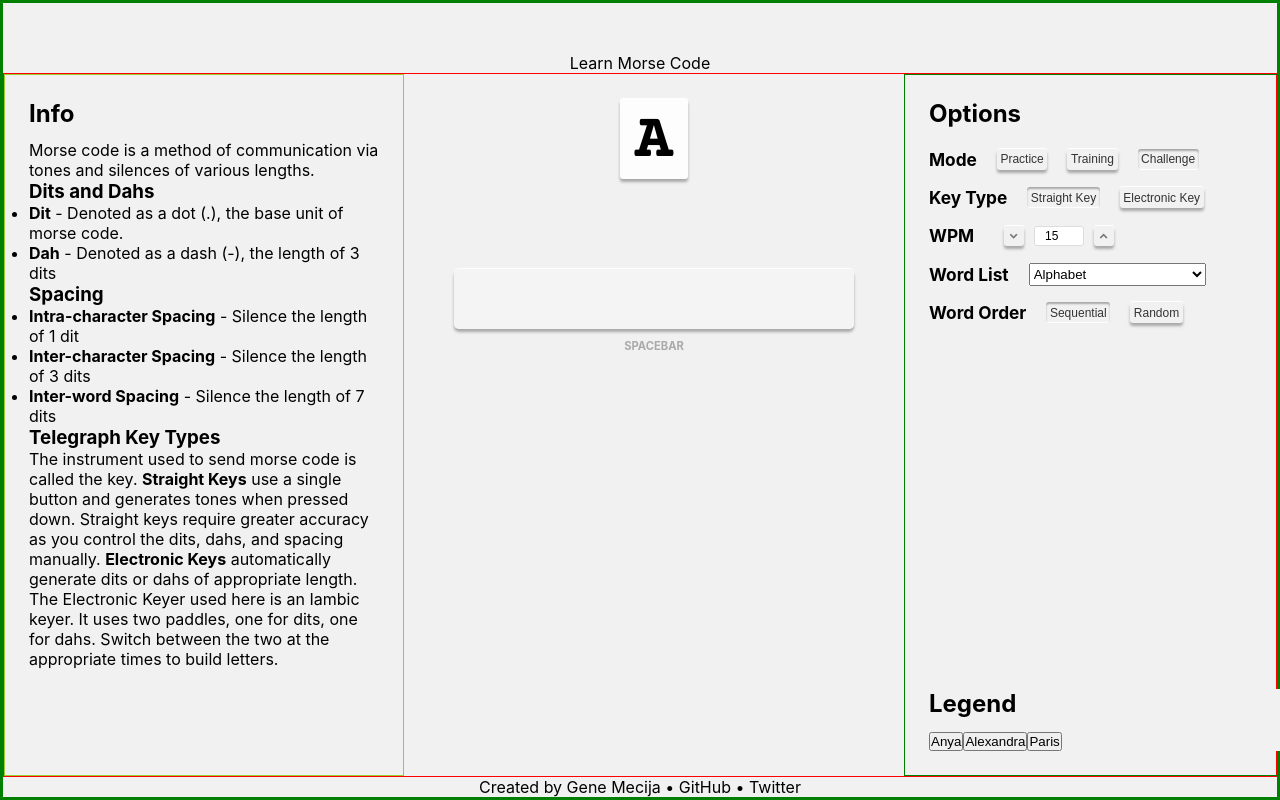
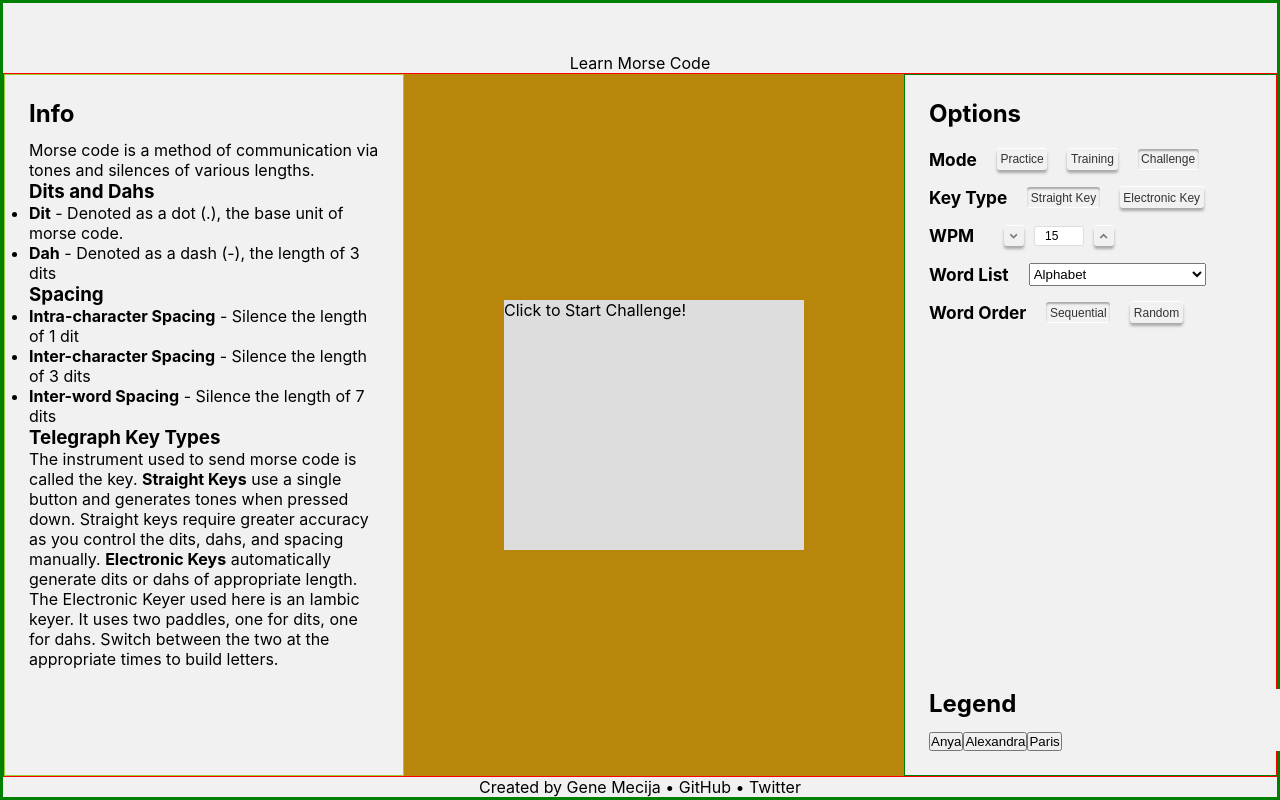
Before and after one commit to genemecija/learn-morse-code, a React (Create React App) app: page / in a window 1280 px wide. Both pictures are taken after a click on the button "Challenge". Shown: the top 800 px of the page. Built offline with nearby package versions, Linux system fonts and the light colour scheme.

Commit message:
Challenge Overlay, working on wordlist finish bug

```diff
--- a/src/App.js
+++ b/src/App.js
@@ -2,7 +2,6 @@ import React, {useContext} from 'react';
 import './css/App.css';
 
 import { GameModeContext } from "./contexts/gameModeContext"
-import { KeyTypeContext } from "./contexts/keyTypeContext"
 import { MorseBufferContextProvider } from "./contexts/morseBufferContext"
 import { WordFeederContextProvider } from './contexts/wordFeederContext';
 import { WordListPickerContextProvider } from './contexts/wordListPickerContext';
@@ -21,15 +20,14 @@ import Legend from './components/Legend';
 import WordsPerMinute from "./components/WordsPerMinute"
 import MorseButtons from './components/MorseButtons'
 import Footer from './components/Footer';
-import StraightKey from './components/StraightKey';
-import ElectronicKey from './components/ElectronicKey';
 import Info from './components/Info';
+import { GameClockContextProvider } from './contexts/gameClockContext';
+import ChallengeOverlay from './components/ChallengeOverlay';
 
 export default React.memo(function App() {
 
     console.log('App.js rendered')
 
-    const {keyType} = useContext(KeyTypeContext)
     const {gameMode} = useContext(GameModeContext)
 
     return (
@@ -43,9 +41,6 @@ export default React.memo(function App() {
                         <Info />
                     </div>
                     <div id="main-interface">
-                        {keyType === "straight" ?
-                            <StraightKey /> : <ElectronicKey />
-                        }
 
                         {gameMode === 'practice' &&
                             <PracticeMode />
@@ -62,7 +57,10 @@ export default React.memo(function App() {
                         } */}
 
                         {gameMode === 'challenge' &&
-                            <ChallengeMode />
+                            <GameClockContextProvider>
+                                <ChallengeOverlay />
+                                <ChallengeMode />
+                            </GameClockContextProvider>
                         }
 
                         <MorseButtons />
--- a/src/app-modes/ChallengeMode.js
+++ b/src/app-modes/ChallengeMode.js
@@ -1,4 +1,4 @@
-import React, {useContext, useEffect} from 'react';
+import React, {useContext, useEffect, useState} from 'react';
 import '../css/App.css';
 import morseCode from '../data/morse-reverse.json'
 import ChallengeWord from '../components/ChallengeWord'
@@ -6,16 +6,24 @@ import ChallengeBufferDisplay from '../components/ChallengeBufferDisplay';
 import { MorseBufferContext } from '../contexts/morseBufferContext';
 import { WordFeederContext } from '../contexts/wordFeederContext';
 import { WordListPickerContext } from '../contexts/wordListPickerContext';
+import GameClock from '../components/GameClock';
+import { GameClockContext } from '../contexts/gameClockContext';
+import { KeyTypeContext } from '../contexts/keyTypeContext';
+import StraightKey from '../components/StraightKey';
+import ElectronicKey from '../components/ElectronicKey';
 
 
 export default React.memo(function ChallengeMode(props) {
 
+    const {startGameClock, stopGameClock, gameClockTime, cleanup} = useContext(GameClockContext)
     const {word, getNextWord} = useContext(WordFeederContext)
+    const {morseCharBuffer, setMorseCharBuffer} = useContext(MorseBufferContext)
+    const {keyType} = useContext(KeyTypeContext)
 
+    const [challengeStarted, setChallengeStarted] = useState(false)
+    let morseArray = morseCharBuffer.split('_').filter(l => l !== '')
     let challengeWordClass = ''
 
-    const {morseCharBuffer, setMorseCharBuffer} = useContext(MorseBufferContext)
-    let morseArray = morseCharBuffer.split('_').filter(l => l !== '')
 
     let correctCharIndexes = [] // Indexes of correct letters in Challenge Word
     // let incorrectCharIndex = null
@@ -26,18 +34,21 @@ export default React.memo(function ChallengeMode(props) {
 
     if (!word) {
         console.log('FINISHED ALL WORDS!')
-        alert('Show completion time.')
+        stopGameClock()
+        cleanup()
+
+        //BREAKS HERE AFTER WORDLIST IS COMPLETED
+        alert(`Time: ${document.getElementById('gameClock').innerText}`)
         return
     }
+    if (!challengeStarted) {
+        // SHOW "CLICK HERE TO START" OVERLAY
+    }
+
+
 
     let challengeLetters = word.split('')
 
-    // console.log('word', word);
-    // console.log('morseArray', morseArray);
-    // console.log('morseArray.length', morseArray.length);
-    // if (morseArray.length === 0) {
-    //     document.getElementById('challengeWord').childNodes.forEach(node => node.classList = ('cLetter'))
-    // }
 
     // Iterate through the morse character buffer and compare with each letter of challenge word
     morseArray.forEach((item, index) => {
@@ -100,9 +111,13 @@ export default React.memo(function ChallengeMode(props) {
 
     return (
         <>
+            {keyType === "straight" ?
+                <StraightKey /> : <ElectronicKey />
+            }
+            <GameClock />
             <ChallengeWord className={challengeWordClass} word={word} />
             <ChallengeBufferDisplay morseArray={morseArray} incorrectMorseIndexes={incorrectMorseIndexes} />
-            {/* <button onClick={() => console.log(morseCharBuffer)}>morseCharBuffer</button> */}
+            <button onClick={startGameClock}>start clock</button>
         </>
     )
 });
--- /dev/null
+++ b/src/components/ChallengeOverlay.js
@@ -0,0 +1,29 @@
+import React, { useContext } from "react"
+import { GameClockContext } from "../contexts/gameClockContext"
+
+
+export default (function ChallengeOverlay() {
+
+    const {startGameClock} = useContext(GameClockContext)
+
+    function startChallenge(e) {
+        let countdown
+        let count = 3
+        document.getElementById('challengeReady').innerText = `Challenge starting in ${count}`
+        countdown = setInterval(() => {
+            count--
+            document.getElementById('challengeReady').innerText = `Challenge starting in ${count}`
+            if (count === 0) {
+                // Do this when countdown hits 0
+                clearInterval(countdown)
+                startGameClock()
+            }
+        }, 1000)
+    }
+
+    return (
+        <div id="challenge-overlay">
+            <div id="challengeReady" className="notify" onClick={startChallenge}>Click to Start Challenge!</div>
+        </div>
+    )
+})
--- a/src/components/GameClock.js
+++ b/src/components/GameClock.js
@@ -1,14 +1,35 @@
-import React, {useState} from "react"
+import React, {useState, useContext, useEffect} from "react"
+import { GameClockContext } from "../contexts/gameClockContext";
 
 function GameClock(props) {
     console.log('GameClock rendered');
-
+    // console.log('props.gameClockTime', props.gameClockTime);
     // const [clockTime, setClockTime] = useState(30)
 
     // setClockTime(props.time)
 
+    // let gameClock
+    // let clockRunning = false
+    // function startClock() {
+    //     if (!clockRunning) {
+    //         clockRunning = true
+    //         gameClock = setInterval(() => {
+    //             document.getElementById('gameClock').innerText = Number(document.getElementById('gameClock').innerText) + 1
+    //         }, 1000)
+    //     }
+    // }
+    // function stopClock() {
+    //     if (clockRunning) {
+    //         clearInterval(gameClock)
+    //         clockRunning = false
+    //     }
+    // }
+
+    const {gameClockTime} = useContext(GameClockContext)
+
+
     return (
-    <div id="gameclock">{props.time}</div>
+        <div id="gameClock">{gameClockTime}</div>
     )
 }
 
--- /dev/null
+++ b/src/contexts/gameClockContext.js
@@ -0,0 +1,64 @@
+import React, {useState, useEffect, useContext} from "react"
+import { KeyTypeContext } from "./keyTypeContext"
+const GameClockContext = React.createContext()
+
+function GameClockContextProvider(props) {
+
+    const [gameClockTime, setGameClockTime] = useState(0)
+    const [clockIsRunning, setClockIsRunning] = useState(false)
+    const {keyType} = useContext(KeyTypeContext)
+
+    let gameClock = 0
+    let intervals = []
+
+
+    function startGameClock() {
+        if (!clockIsRunning) {
+            setClockIsRunning(true)
+            intervals.push(setInterval(() => {
+                document.getElementById('gameClock').innerText = Number(document.getElementById('gameClock').innerText) + 1
+            }, 1000))
+        }
+    }
+    function stopGameClock() {
+        if (clockIsRunning) {
+            clearInterval(gameClock)
+            setClockIsRunning(false)
+        }
+    }
+
+    function cleanup() {
+        for (let i = 0; i < intervals.length; i++) {
+            clearInterval(intervals[i]);
+        }
+    }
+    // function startChallenge(event) {
+    //     console.log(event);
+    //     document.removeEventListener('keydown', startChallenge)
+    //     document.removeEventListener('mousedown', startChallenge)
+    //     startGameClock()
+    // }
+
+    useEffect(() => {
+        console.log('KEYTYPE CHANGE');
+
+        return function () {
+            cleanup()
+        }
+    }, [keyType])
+
+
+    return (
+        <GameClockContext.Provider value={{
+            gameClockTime: gameClockTime,
+            setGameClockTime: setGameClockTime,
+            startGameClock: startGameClock,
+            stopGameClock: stopGameClock,
+            cleanup: cleanup
+            }}>
+            {props.children}
+        </GameClockContext.Provider>
+    )
+}
+
+export {GameClockContextProvider, GameClockContext}
--- a/src/css/App.css
+++ b/src/css/App.css
@@ -110,6 +110,7 @@ header {
   height: 100%;
   min-width: 500px;
   width: 500px;
+  position: relative;
 }
 
 h2 {
@@ -410,6 +411,36 @@ i[class*="ri-"] {
       justify-content: space-around;
 }
 
+#challenge-overlay {
+  position: absolute;
+  display: inline-block;
+  top: 0;
+  left: 0;
+  width: 100%;
+  height: 100%;
+  z-index: 100;
+  background-color: darkgoldenrod;
+  display: -webkit-box;
+  display: -ms-flexbox;
+  display: flex;
+  -webkit-box-pack: center;
+      -ms-flex-pack: center;
+          justify-content: center;
+  -webkit-box-align: center;
+      -ms-flex-align: center;
+          align-items: center;
+}
+
+#challenge-overlay:hover {
+  background-color: transparent;
+}
+
+#challenge-overlay .notify {
+  width: 300px;
+  height: 250px;
+  background: #DDD;
+}
+
 #challengeWord {
   display: -webkit-box;
   display: -ms-flexbox;
@@ -438,8 +469,8 @@ i[class*="ri-"] {
   font-weight: bold;
   background: #fdfdfd;
   text-transform: uppercase;
-  -webkit-transition: all 300ms ease-in-out;
-  transition: all 300ms ease-in-out;
+  -webkit-transition: all 100ms ease-in-out;
+  transition: all 100ms ease-in-out;
 }
 
 #challengeWord .cLetter {
@@ -455,15 +486,17 @@ i[class*="ri-"] {
   display: inline-block;
   padding-top: 10px;
   background: transparent;
+  -webkit-transition: background 100ms ease-in-out;
+  transition: background 100ms ease-in-out;
 }
 
 #challengeWord .cLetter.correct {
-  background: rgba(0, 255, 0, 0.6);
+  background: #5ae65a;
   border-radius: 3px;
 }
 
 #challengeWord.correct {
-  background: rgba(0, 200, 0, 0.6);
+  background: #5ae65a;
 }
 
 #morseBufferDisplay {
--- a/src/scss/App.scss
+++ b/src/scss/App.scss
@@ -6,8 +6,8 @@ $buffer-font: 'Courier Prime', Courier, monospace;
 $ditDah-font: 'Courier', monospace;
 
 $main-bg-color-light: #f1f1f1;
-
 $main-font-color-light: #333;
+$correct-bg-color: rgba(90,230,90,1);
 
 $morseCard-shadow-light: 0px 3px 3px rgba(0, 0, 0, 0.2);
 $main-box-shadow-light: 0px 3px 3px rgba(0, 0, 0, 0.3), 0px -1px 1px rgba(255, 255, 255, 1);
@@ -20,6 +20,8 @@ $main-border-radius: 3px;
 $border-radius-neumorphic: 0px -6px 10px rgba(255, 255, 255, 1), 0px 4px 15px rgba(0, 0, 0, 0.15);
 $border-radius-neumorphic-dark: 0px -10px 20px rgba(255, 255, 255, 0.1), 0px 10px 10px rgba(0, 0, 0, 0.4);
 $border-radius-neumorphic-active: 0 15px 20px rgba(0, 0, 0, 0.015), inset 0px -2px 5px rgb(255, 255, 255), inset 0px 2px 5px rgba(0, 0, 0, 0.15);
+
+
 * {
     box-sizing: border-box;
     margin: 0px;
@@ -56,6 +58,7 @@ header {
     justify-content: flex-start;
     align-items: center;
 
+
     .sidebar#left {
         border: 1px solid yellowgreen;
         display: flex;
@@ -87,6 +90,7 @@ header {
         height: 100%;
         min-width: 500px;
         width: 500px;
+        position: relative;
     }
 }
 footer {
@@ -379,6 +383,28 @@ $button-height: 60px;
 //     }
 // }
 
+#challenge-overlay {
+    position: absolute;
+    display: inline-block;
+    top:0;
+    left:0;
+    width: 100%;
+    height: 100%;
+    z-index: 100;
+    background-color: darkgoldenrod;
+    display: flex;
+    justify-content: center;
+    align-items: center;
+
+    &:hover {
+        background-color: transparent;
+    }
+    .notify {
+        width: 300px;
+        height: 250px;
+        background: #DDD;
+    }
+}
 
 #challengeWord {
     display: flex;
@@ -403,7 +429,7 @@ $button-height: 60px;
 
     background: #fdfdfd;
     text-transform: uppercase;
-    transition: all 300ms ease-in-out;
+    transition: all 100ms ease-in-out;
 
     .cLetter {
         padding: 4px;
@@ -414,15 +440,15 @@ $button-height: 60px;
         display: inline-block;
         padding-top: 10px;
         background: transparent;
-        // transition: background 100ms ease-in-out; //, opacity 100ms ease-in-out;
+        transition: background 100ms ease-in-out; //, opacity 100ms ease-in-out;
 
         &.correct {
-            background: rgba(0,255,0,0.6);
+            background: $correct-bg-color;
             border-radius: $main-border-radius;
         }
     }
     &.correct {
-        background: rgba(0,200,0,0.6);
+        background: $correct-bg-color;
     }
 
 }
```
Also changed, not shown: src/app-modes/PracticeMode.js (+9 -1 lines), 1 other file (tests, documents, lock files or other folders).
